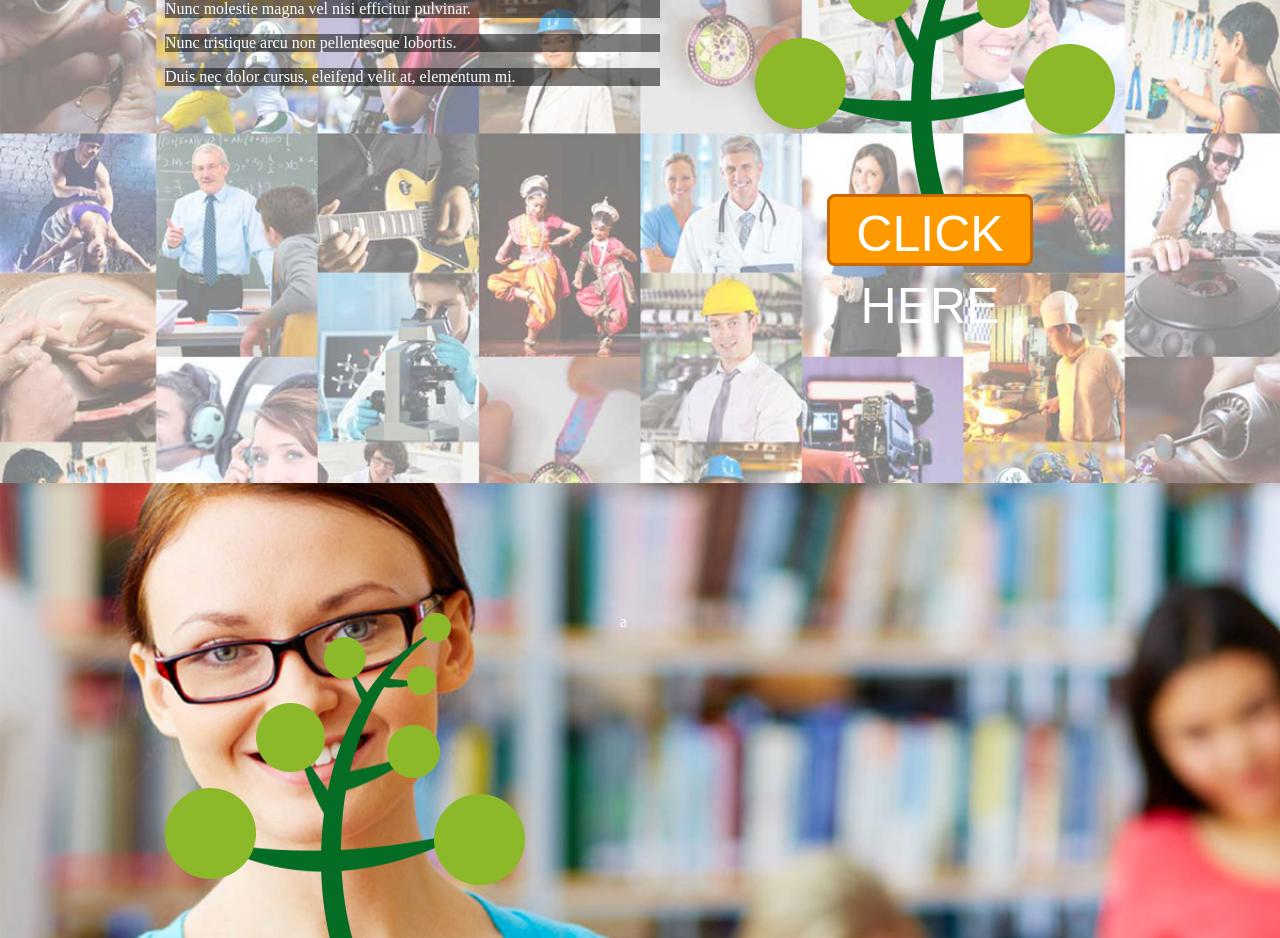
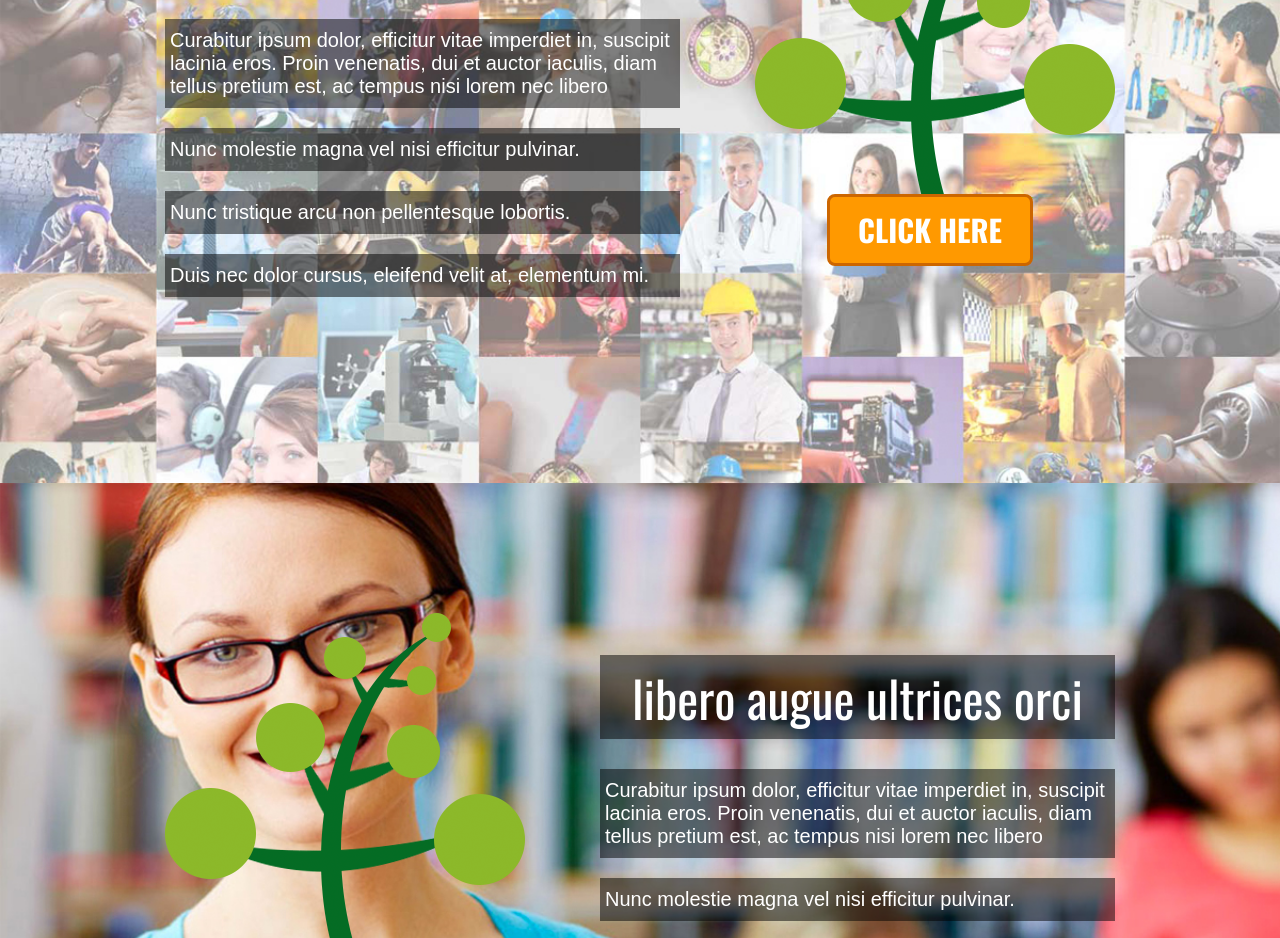
Before and after one commit to designernaruka/track-scss, a plain HTML site: page index.html in a window 1280 px wide. Shown: the part 317-1255 px from the top of the page. Drawn offline with nearby package versions, Linux system fonts and the light colour scheme.

Commit message:
scss task a part done

```diff
--- a/css/style.scss
+++ b/css/style.scss
@@ -1,3 +1,4 @@
+@import "http://fonts.googleapis.com/css?family=Oswald:400,700,300";
 @import "variable";
 
 body{
@@ -30,6 +31,7 @@ body{
 		.nav-link {
 			color: $white;
 			display: $in-block;
+			font-family: $arial-font;
 			font-size: $fsize * 2;
 			height: 50px;
 			line-height: 50px;
@@ -73,13 +75,27 @@ body{
 
 /* left colum css */
 	.content-col {
+		color: $white;
 		display: $in-block;
 		vertical-align: $v-middle;
-		width: 495px;
-		color: $white;
+		width: 515px;
 	}
-	.cotent-colum {
-		background: $rgba-z-black;
+	.content-heading {
+		@include content-colum;
+		font-size: $fsize * 5;
+		margin-bottom: $mar * 3;
+		padding: $padn - 5 $padn - 2;
+		text-align: center;
+	  font-family: $oswald-font;
+	  font-weight: normal;
+	}
+	.content-para {
+		@include content-colum;
+		font-size: $fsize * 2;
+		font-weight: normal;
+		margin-bottom: $mar + 5;
+		padding: $padn $padn - 5;
+	  font-family: $arial-font;
 	}
 /* left colum css end */
 
--- a/css/variable.scss
+++ b/css/variable.scss
@@ -1,3 +1,7 @@
+/* font */
+$oswald-font: 'Oswald', sans-serif;
+$arial-font: 'arial';
+/* font end */
 /* margin padding */
 $mar: 10px;
 $padn: 10px;
@@ -51,28 +55,35 @@ $v-middle: middle;
   border: solid 3px;
   bottom: -68px;
   color: $white;
-  font-size: $fsize * 5;
+  font-family: $oswald-font;
+  font-size: $fsize * 3;
+  font-weight: bold;
   height: 72px;
   left: 72px;
-  line-height: 72px;
+  line-height: 64px;
   position: $pos-abs;
   text-transform: uppercase;
   width: 206px;
 }
 @mixin btn-orange {
+  background-color: $orange;
   border-color: $dark-orange;
-  background-color: $orange;
 }
 @mixin btn-blue {
+  background-color: $blue;
   border-color: $dark-blue;
-  background-color: $blue;
 }
 @mixin btn-green {
+  background-color: $green;
   border-color: $dark-green;
-  background-color: $green;
 }
 @mixin btn-red {
+  background-color: $red;
   border-color: $dark-red;
-  background-color: $red;
 }
 /* button mixin end  */
+
+@mixin content-colum {
+  background: $rgba-z-black;
+  color: $white;
+}
--- a/index.html
+++ b/index.html
@@ -22,29 +22,19 @@
 		<article class="slide slide-one">
 			<div class="container">
 				<lcol class="content-col float-left">
-					<div class="cotent-colum">
-						<h2>libero augue ultrices orci</h2>
-					</div>
-					<div class="cotent-colum">
-						<p>
+					<h2 class="content-heading">libero augue ultrices orci</h2>
+					<p class="content-para">
 						Curabitur ipsum dolor, efficitur vitae imperdiet in, suscipit lacinia eros. Proin venenatis, dui et auctor iaculis, diam tellus pretium est, ac tempus nisi lorem nec libero
 					</p>
-					</div>
-					<div class="cotent-colum">
-						<p>
+					<p class="content-para">
 						Nunc molestie magna vel nisi efficitur pulvinar.
 					</p>
-					</div>
-					<div class="cotent-colum">
-						<p>
+					<p class="content-para">
 						Nunc tristique arcu non pellentesque lobortis.
 					</p>
-					</div>
-					<div class="cotent-colum">
-						<p>
+					<p class="content-para">
 						Duis nec dolor cursus, eleifend velit at, elementum mi.
 					</p>
-					</div>
 				</lcol>
 				<rcol class="button-col float-right">
 					<button class="button button-orange">Click here</button>
@@ -58,7 +48,19 @@
 					<button class="button button-blue">Click here</button>
 				</lcol>
 				<rcol class="content-col float-right">
-					a
+					<h2 class="content-heading">libero augue ultrices orci</h2>
+					<p class="content-para">
+						Curabitur ipsum dolor, efficitur vitae imperdiet in, suscipit lacinia eros. Proin venenatis, dui et auctor iaculis, diam tellus pretium est, ac tempus nisi lorem nec libero
+					</p>
+					<p class="content-para">
+						Nunc molestie magna vel nisi efficitur pulvinar.
+					</p>
+					<p class="content-para">
+						Nunc tristique arcu non pellentesque lobortis.
+					</p>
+					<p class="content-para">
+						Duis nec dolor cursus, eleifend velit at, elementum mi.
+					</p>
 				</rcol>
 			</div>
 		</article>
@@ -66,7 +68,19 @@
 		<article class="slide slide-three">
 			<div class="container">
 				<lcol class="content-col float-left">
-					a
+					<h2 class="content-heading">libero augue ultrices orci</h2>
+					<p class="content-para">
+						Curabitur ipsum dolor, efficitur vitae imperdiet in, suscipit lacinia eros. Proin venenatis, dui et auctor iaculis, diam tellus pretium est, ac tempus nisi lorem nec libero
+					</p>
+					<p class="content-para">
+						Nunc molestie magna vel nisi efficitur pulvinar.
+					</p>
+					<p class="content-para">
+						Nunc tristique arcu non pellentesque lobortis.
+					</p>
+					<p class="content-para">
+						Duis nec dolor cursus, eleifend velit at, elementum mi.
+					</p>
 				</lcol>
 				<rcol class="button-col float-right">
 					<button class="button button-green">Click here</button>
@@ -80,7 +94,19 @@
 					<button class="button button-red">Click here</button>
 				</lcol>
 				<rcol class="content-col float-right">
-					content
+					<h2 class="content-heading">libero augue ultrices orci</h2>
+					<p class="content-para">
+						Curabitur ipsum dolor, efficitur vitae imperdiet in, suscipit lacinia eros. Proin venenatis, dui et auctor iaculis, diam tellus pretium est, ac tempus nisi lorem nec libero
+					</p>
+					<p class="content-para">
+						Nunc molestie magna vel nisi efficitur pulvinar.
+					</p>
+					<p class="content-para">
+						Nunc tristique arcu non pellentesque lobortis.
+					</p>
+					<p class="content-para">
+						Duis nec dolor cursus, eleifend velit at, elementum mi.
+					</p>
 				</rcol>
 			</div>
 		</article>
```
Also changed, not shown: css/style.css, css/variable.css, 1 other file. Lines whose indentation alone changed are shown as unchanged.
